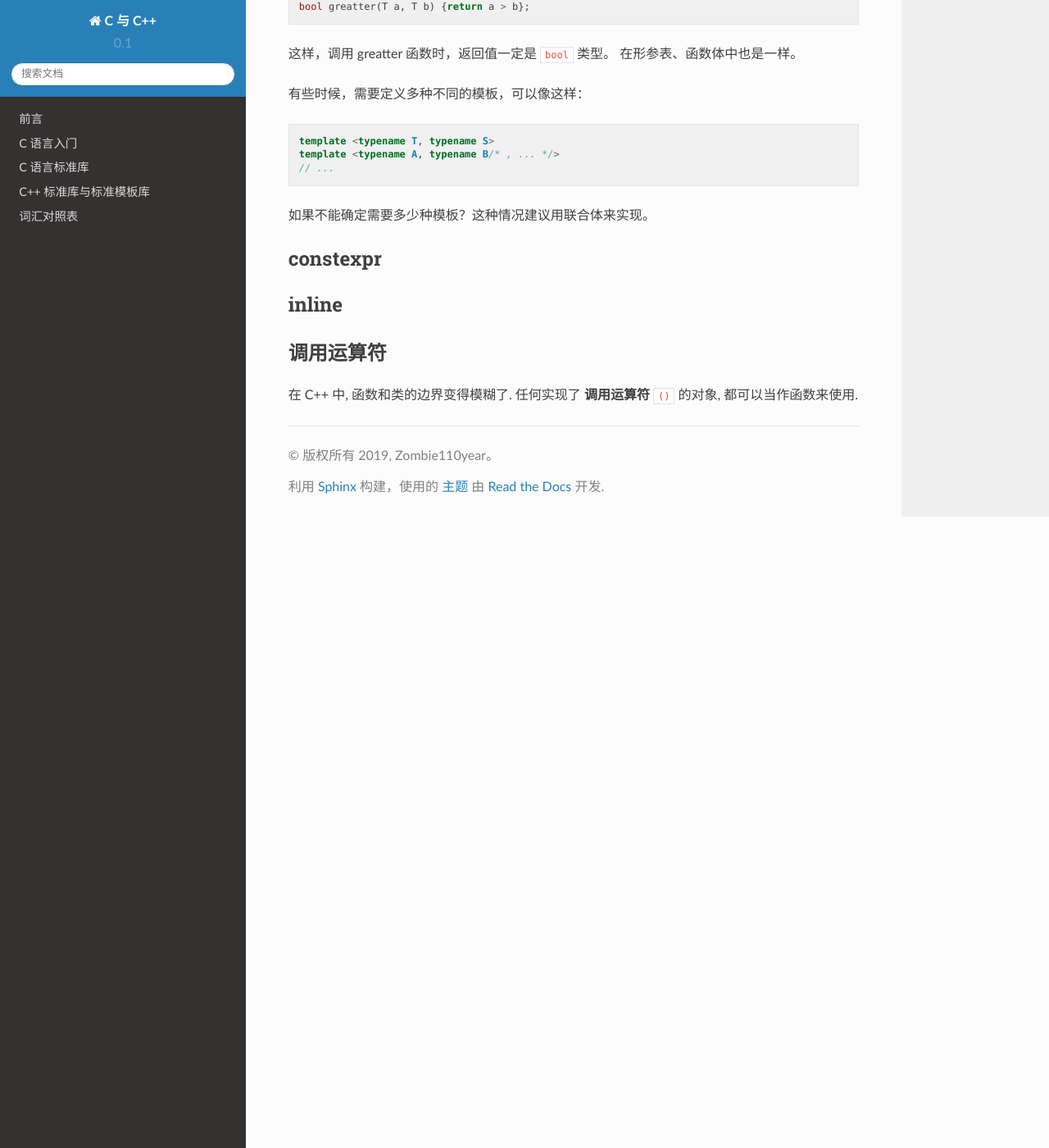
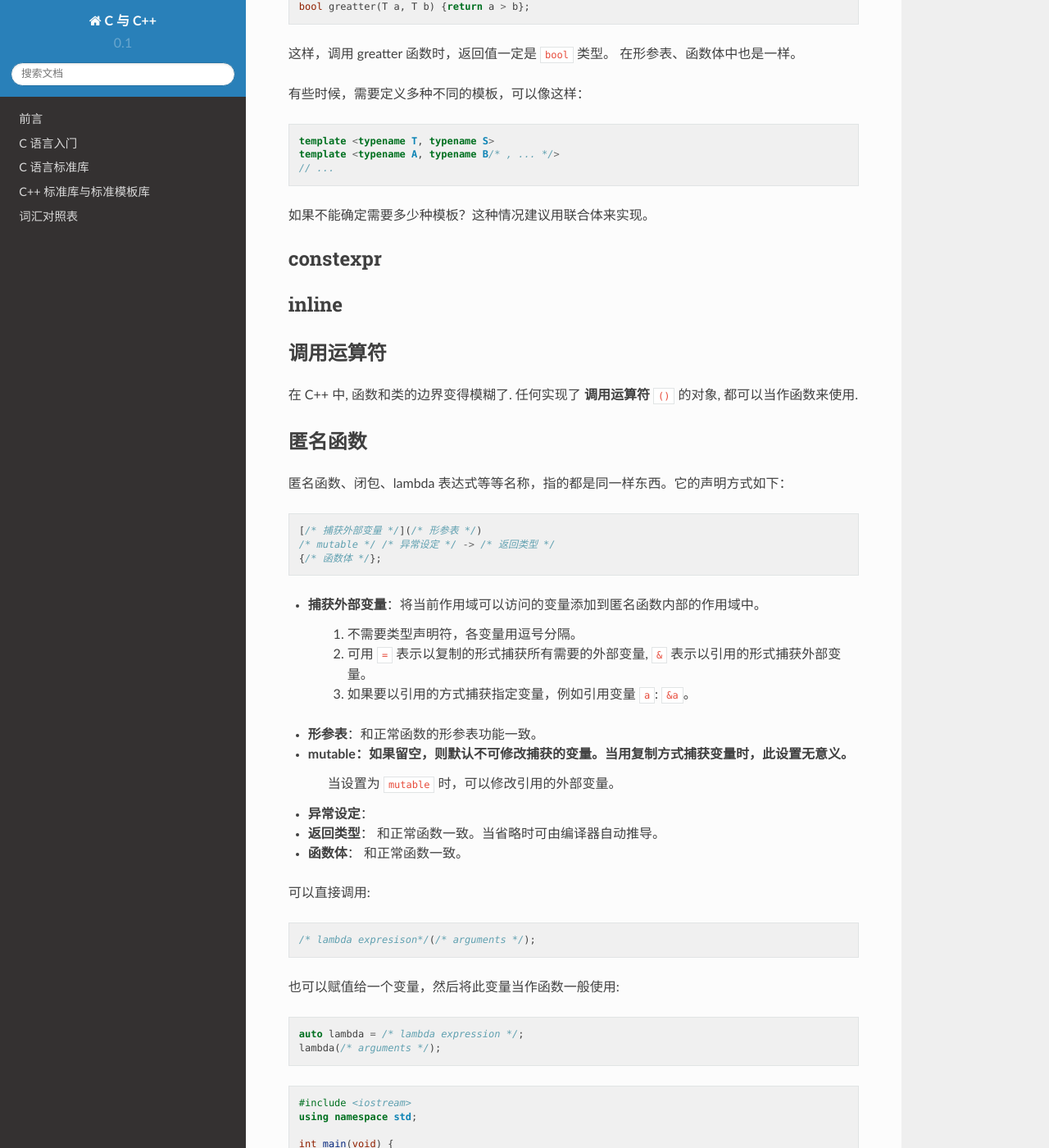
Before and after one commit to zombie110year/c-cpp, a Sphinx documentation site: the page built from source/extend-c/functions.rst, in a window 1280 px wide and 1400 px high, scrolled down 1901 px. Shown: the whole window at 82% size. Built offline with Sphinx 7.4.7 and the Read the Docs theme 2.0.0, drawn with Linux system fonts in a browser that asks for light colours; some of the changed text lies outside the part shown.

Commit message:
:arrow_up: extend-c/functions.rst
匿名函数

```diff
--- a/source/extend-c/functions.rst
+++ b/source/extend-c/functions.rst
@@ -117,3 +117,69 @@ inline
 
 在 C++ 中, 函数和类的边界变得模糊了. 任何实现了 **调用运算符** ``()`` 的对象,
 都可以当作函数来使用.
+
+匿名函数
+========
+
+匿名函数、闭包、lambda 表达式等等名称，指的都是同一样东西。它的声明方式如下：
+
+.. code:: cpp
+
+    [/* 捕获外部变量 */](/* 形参表 */)
+    /* mutable */ /* 异常设定 */ -> /* 返回类型 */
+    {/* 函数体 */};
+
+- **捕获外部变量**：将当前作用域可以访问的变量添加到匿名函数内部的作用域中。
+
+    1. 不需要类型声明符，各变量用逗号分隔。
+    2. 可用 ``=`` 表示以复制的形式捕获所有需要的外部变量, ``&`` 表示以引用的形式捕获外部变量。
+    3. 如果要以引用的方式捕获指定变量，例如引用变量 ``a``: ``&a``。
+
+- **形参表**：和正常函数的形参表功能一致。
+- **mutable**：如果留空，则默认不可修改捕获的变量。当用复制方式捕获变量时，此设置无意义。
+    当设置为 ``mutable`` 时，可以修改引用的外部变量。
+- **异常设定**：
+- **返回类型**： 和正常函数一致。当省略时可由编译器自动推导。
+- **函数体**： 和正常函数一致。
+
+可以直接调用:
+
+.. code:: cpp
+
+    /* lambda expresison*/(/* arguments */);
+
+也可以赋值给一个变量，然后将此变量当作函数一般使用:
+
+.. code:: cpp
+
+    auto lambda = /* lambda expression */;
+    lambda(/* arguments */);
+
+.. code-block:: cpp
+
+    #include <iostream>
+    using namespace std;
+
+    int main(void) {
+        auto lambda = [](float a, float b) -> float { return a; };
+        cout << lambda(1.0f, 2.0f) << endl;
+        cout << [] { return 0; }() << endl;
+        return 0;
+    }
+
+上面的例子是完整例子，实际使用时某些项目可以省略，常常使用这三种形式:
+
+.. code:: cpp
+
+    [](/* 形参表 */) {
+        /* 函数体 */
+    };
+
+    [/* 捕获 */](/* 形参 */) {
+        /* 函数体 */
+    };
+    [/* 捕获 */] {
+        /* 函数体 */
+    };
+
+虽然对于基本数据类型，编译器都能成功推导，但在把不准时建议还是手动指定返回类型。
```
